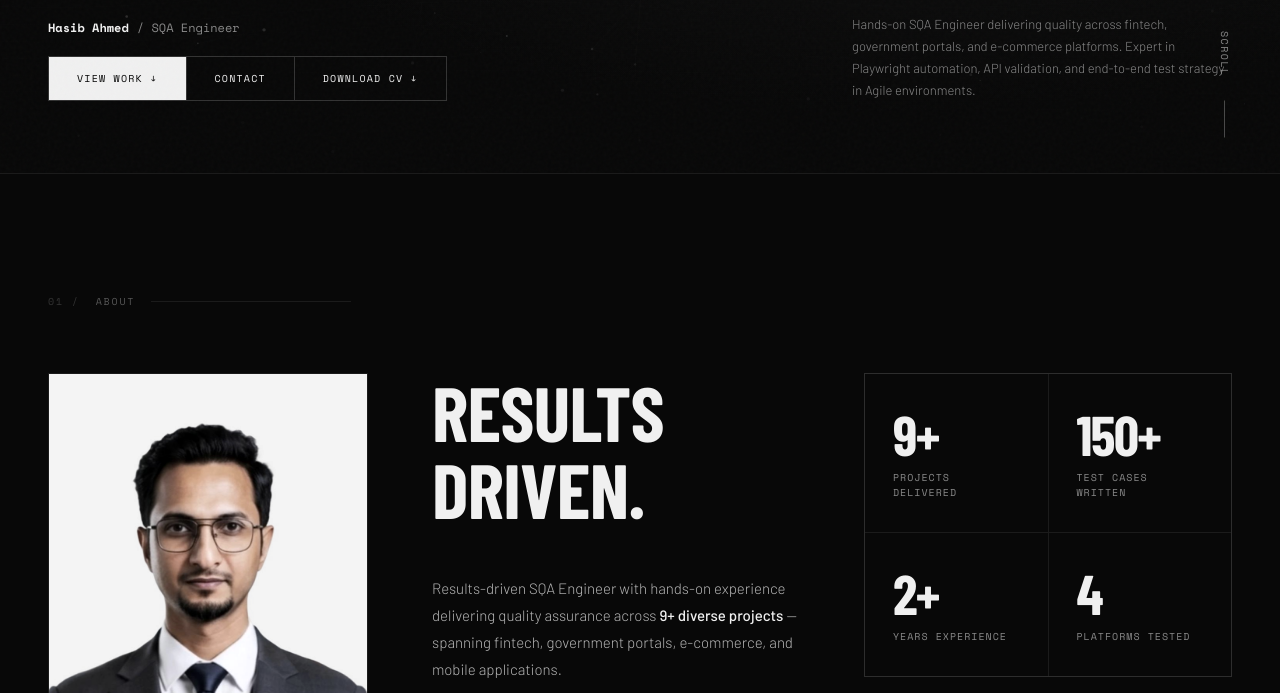
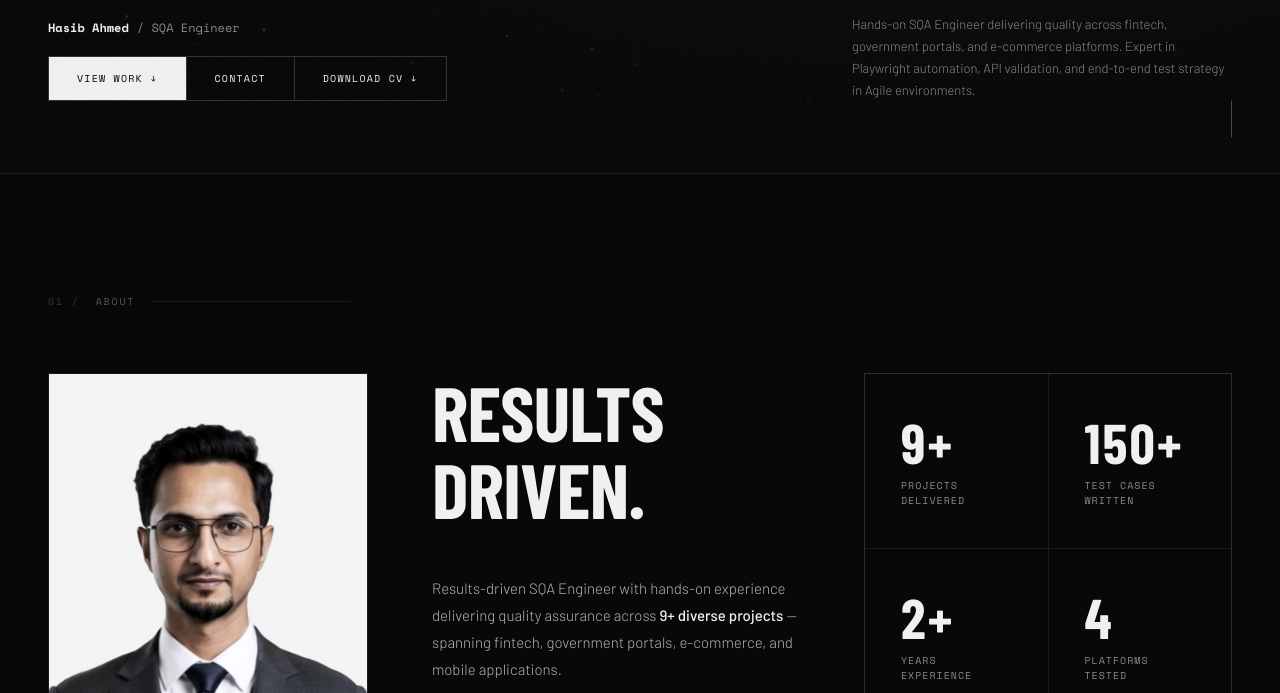
Before and after one commit to hasib2k/my_p, a plain HTML site: page index.html in a window 1280 px wide. Shown: the part 627-1320 px from the top of the page. Drawn offline with nearby package versions, Linux system fonts and the light colour scheme; a web font is replaced by a local one.

Commit message:
fix: update padding and letter-spacing for better layout; correct location details in contact section

```diff
--- a/index.html
+++ b/index.html
@@ -240,7 +240,7 @@
   }
   .stat-box {
     background: var(--bg);
-    padding: 32px 28px;
+    padding: 40px 36px;
     transition: background 0.2s;
   }
   .stat-box:hover { background: var(--bg2); }
@@ -248,7 +248,7 @@
     font-family: var(--display);
     font-size: 56px; font-weight: 900;
     line-height: 1; color: var(--white);
-    letter-spacing: -0.03em;
+    letter-spacing: 0.04em;
   }
   .stat-label {
     font-family: var(--mono); font-size: 10px;
@@ -659,7 +659,7 @@
     </div>
   </div>
 
-  <div class="scroll-hint">SCROLL</div>
+  <div class="scroll-hint"></div>
 </section>
 
 <!-- ABOUT -->
@@ -919,14 +919,14 @@
     <a href="https://hasib.online" target="_blank" class="btn-sq">WEBSITE ↗</a>
   </div>
   <p style="font-family:var(--mono); font-size:10px; color:var(--dgray); margin-top:48px; letter-spacing:0.1em;">
-    +880 187 045 1231 · +880 170 677 6711 · Rangpur, Bangladesh
+    +880 187 045 1231 · +880 170 677 6711 · Dhaka, Bangladesh
   </p>
 </section>
 
 <!-- FOOTER -->
 <footer>
   <p>© 2026 HASIB AHMED</p>
-  <p>SQA ENGINEER · RANGPUR, BD</p>
+  <p>SQA ENGINEER · Dhaka, BD</p>
 </footer>
 
 <script>
```
